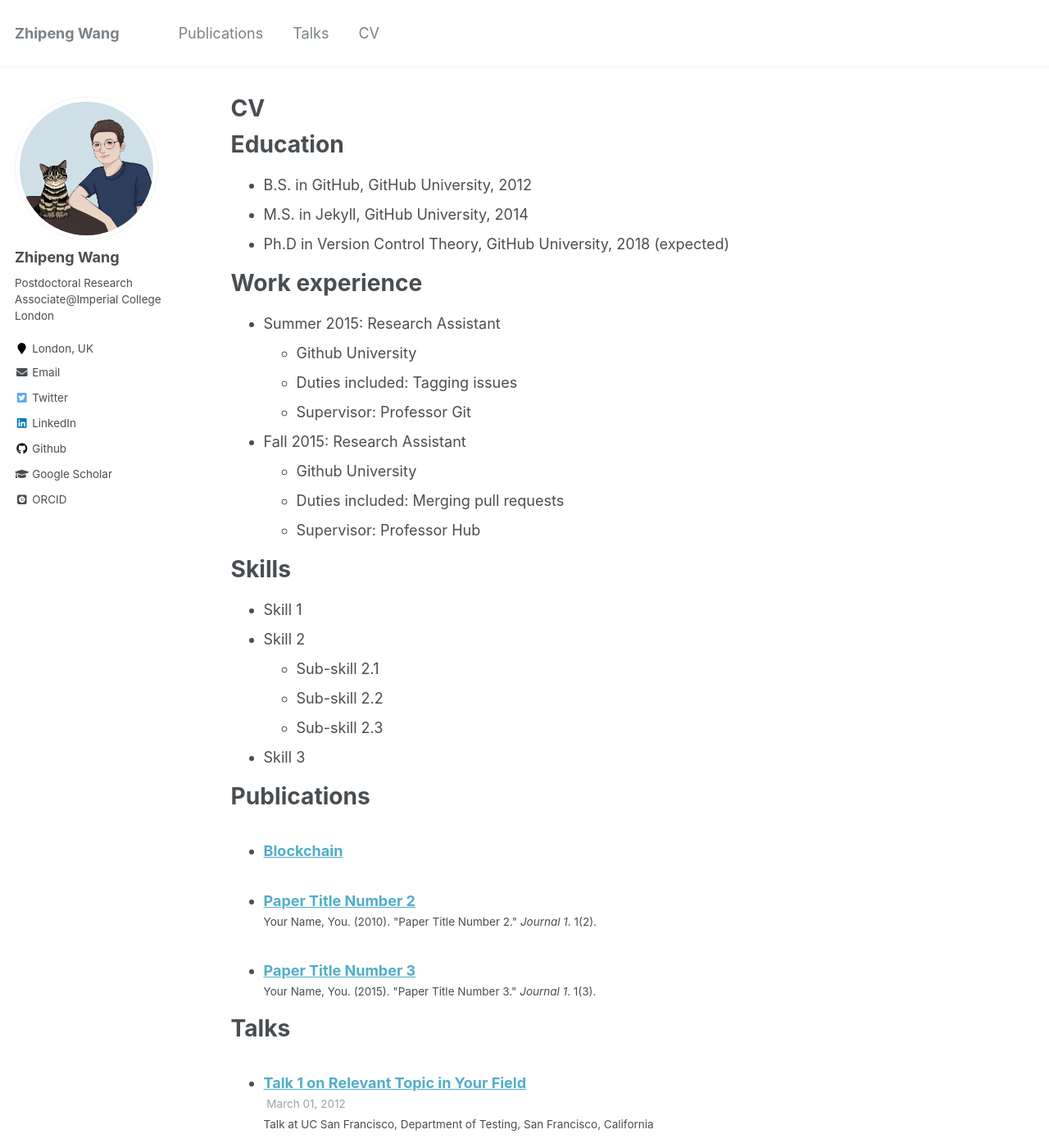
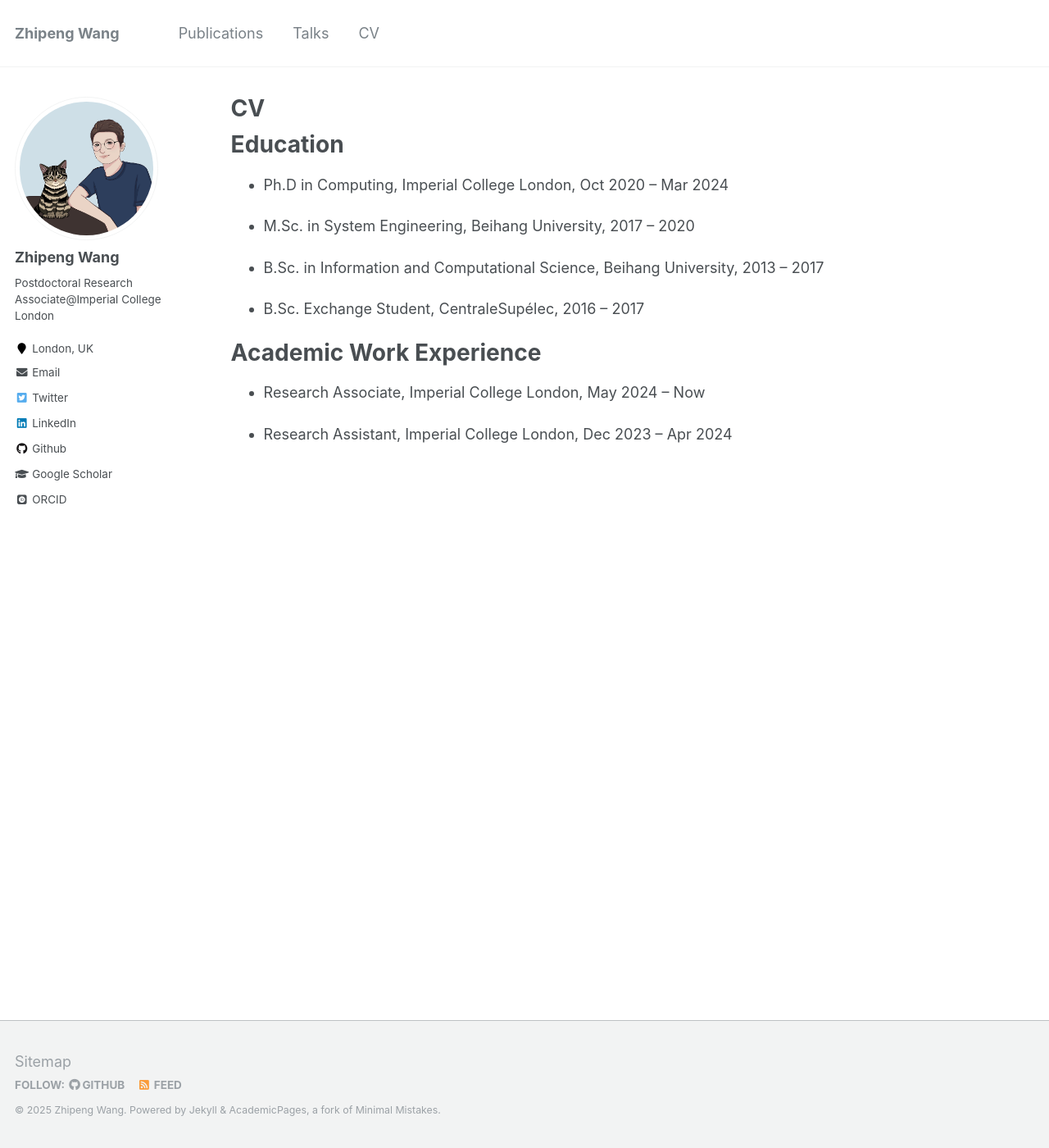
Before and after one commit to WZP321/profile, a Jekyll site: the page built from _pages/cv.md, in a window 1280 px wide and 1400 px high. Shown: the whole window at 82% size. Built offline with Jekyll 4.4.1, drawn with Linux system fonts in a browser that asks for light colours; some web fonts are replaced; some of the changed text lies outside the part shown.

Commit message:
update cvs

```diff
--- a/_pages/cv.md
+++ b/_pages/cv.md
@@ -7,27 +7,27 @@ redirect_from:
   - /resume
 ---
 
-{% include base_path %}
 
 Education
 ======
-* B.S. in GitHub, GitHub University, 2012
-* M.S. in Jekyll, GitHub University, 2014
-* Ph.D in Version Control Theory, GitHub University, 2018 (expected)
+* Ph.D in Computing, Imperial College London, Oct 2020 – Mar 2024
 
-Work experience
+* M.Sc. in System Engineering, Beihang University, 2017 – 2020
+
+* B.Sc. in Information and Computational Science, Beihang University, 2013 – 2017
+
+* B.Sc. Exchange Student, CentraleSupélec, 2016 – 2017
+
+
+Academic Work Experience
 ======
-* Summer 2015: Research Assistant
-  * Github University
-  * Duties included: Tagging issues
-  * Supervisor: Professor Git
+* Research Associate, Imperial College London, May 2024 – Now
 
-* Fall 2015: Research Assistant
-  * Github University
-  * Duties included: Merging pull requests
-  * Supervisor: Professor Hub
+* Research Assistant, Imperial College London, Dec 2023 – Apr 2024
 
-Skills
+
+
+<!-- Skills
 ======
 * Skill 1
 * Skill 2
@@ -56,4 +56,4 @@ Teaching
 
 Service and leadership
 ======
-* Currently signed in to 43 different slack teams
+* Currently signed in to 43 different slack teams -->
```
Also changed, not shown: _pages/publications.md (+6 -4 lines).
